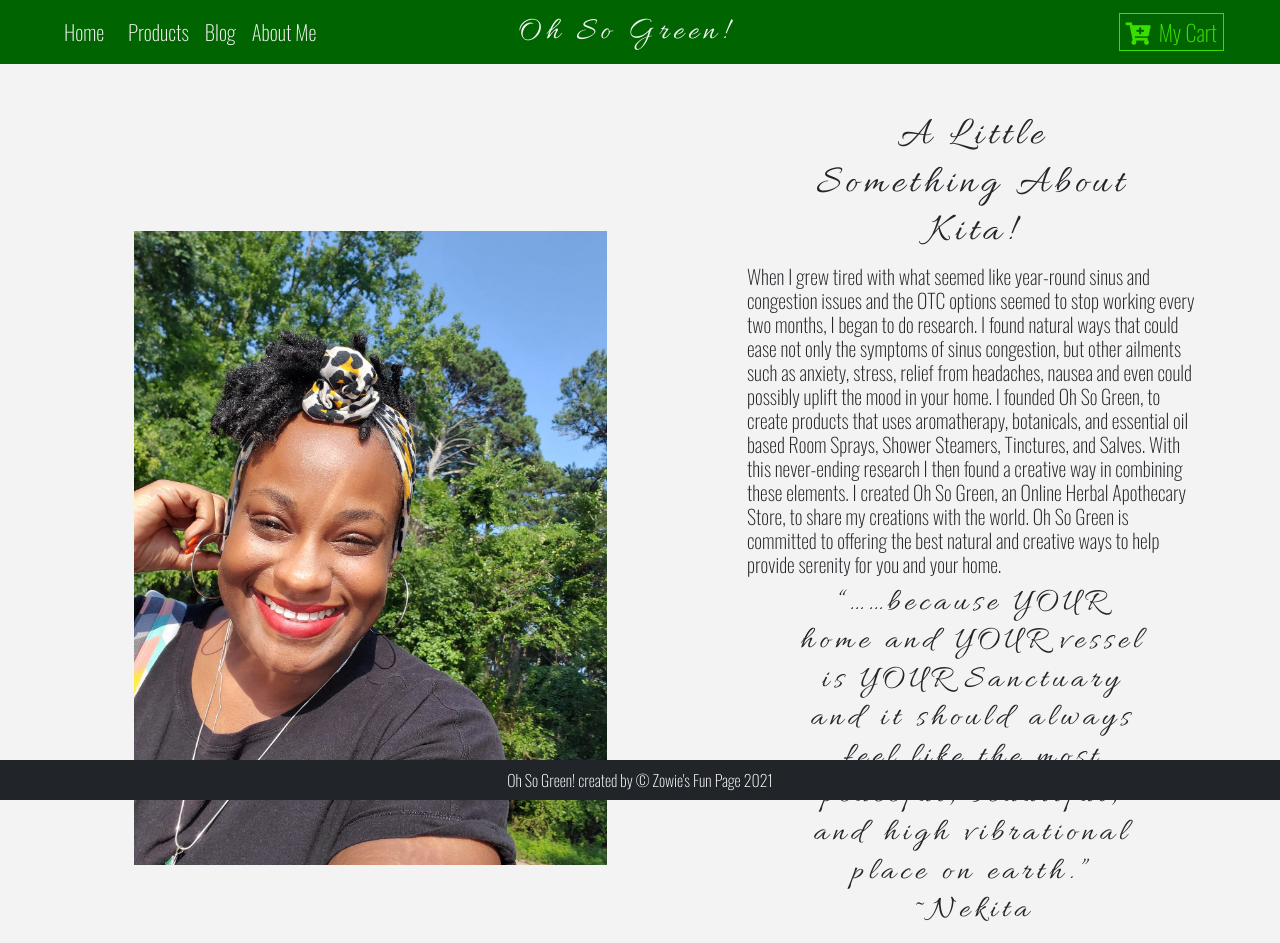
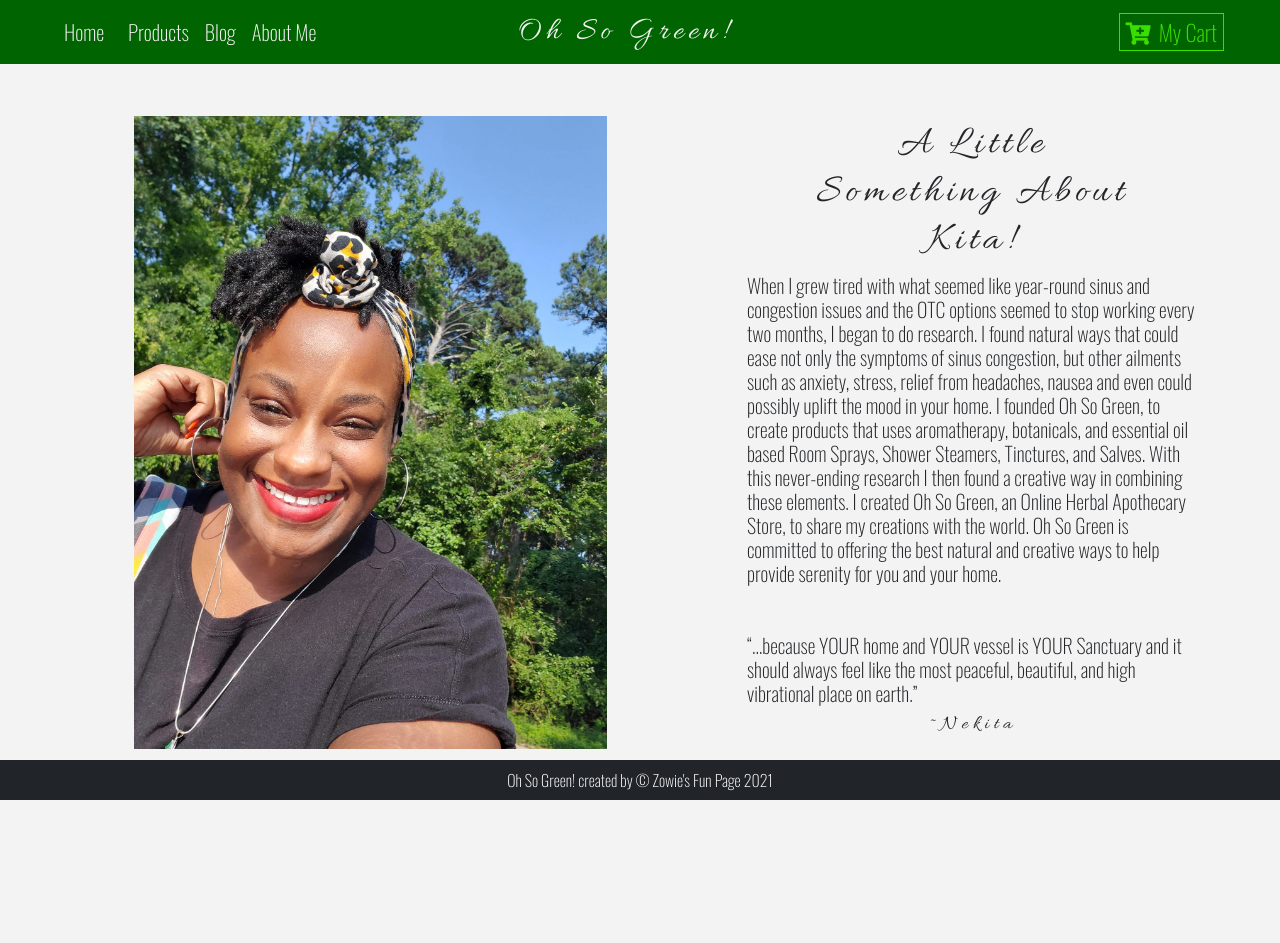
Before and after one commit to marsanderson/ohsogreen, a React (Create React App) app: page /about in a window 1280 px wide. Shown: the top 943 px of the page. After the commit the page ends 801 px from the top, so only its background shows below. Built offline with nearby package versions, Linux system fonts and the light colour scheme.

Commit message:
fixed owners bio

```diff
--- a/src/components/About.js
+++ b/src/components/About.js
@@ -29,10 +29,10 @@
             Herbal Apothecary Store, to share my creations with the world. Oh So Green is committed to offering
             the best natural and creative ways to help provide serenity for you and your home.
             </p>
-            <h2 className="col-10 mx-auto text-center text-title">“……because YOUR home and YOUR vessel is
-            YOUR Sanctuary and it should always feel like the most peaceful, beautiful, and high vibrational
-            place on earth.” ~Nekita</h2>
-            <h2 className="col-10 mx-auto text-center"> ~Nekita</h2>
+            <h5 className="mt-5">“…because YOUR home and YOUR vessel is
+            YOUR Sanctuary and it should always feel like the most peaceful, beautiful, and
+            high vibrational place on earth.”</h5>
+            <h5 className="col-10 mx-auto text-center text-title"> ~Nekita</h5>
           </div>
         </div>
       </div>
```
